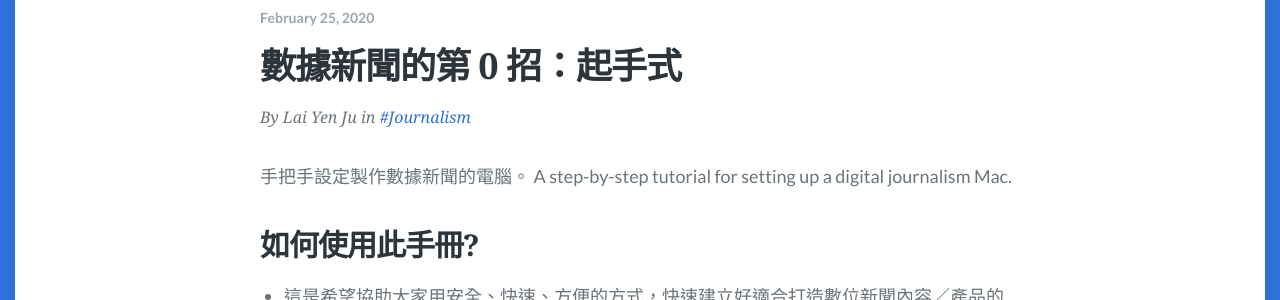
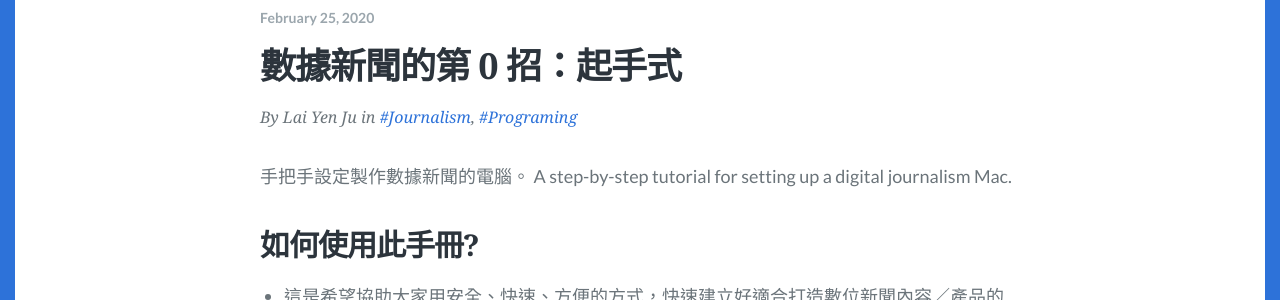
Before and after one commit to laiyenju/laiyenju.github.io, a Jekyll site: the page built from _posts/2020-02-25-datanews-0.md, in a window 1280 px wide and 900 px high. Shown: the part 217-517 px from the top of the window. Built offline with Jekyll 4.4.1, drawn with Linux system fonts in a browser that asks for light colours.

Commit message:
Update 2020-02-25-datanews-0.md

```diff
--- a/_posts/2020-02-25-datanews-0.md
+++ b/_posts/2020-02-25-datanews-0.md
@@ -9,6 +9,7 @@ categories:
   - Journalism
 tags:
   - Journalism
+  - Programing
 excerpt: 手把手設定製作數據新聞的電腦。A step-by-step tutorial for setting up a digital journalism Mac.
 ---
 
```
